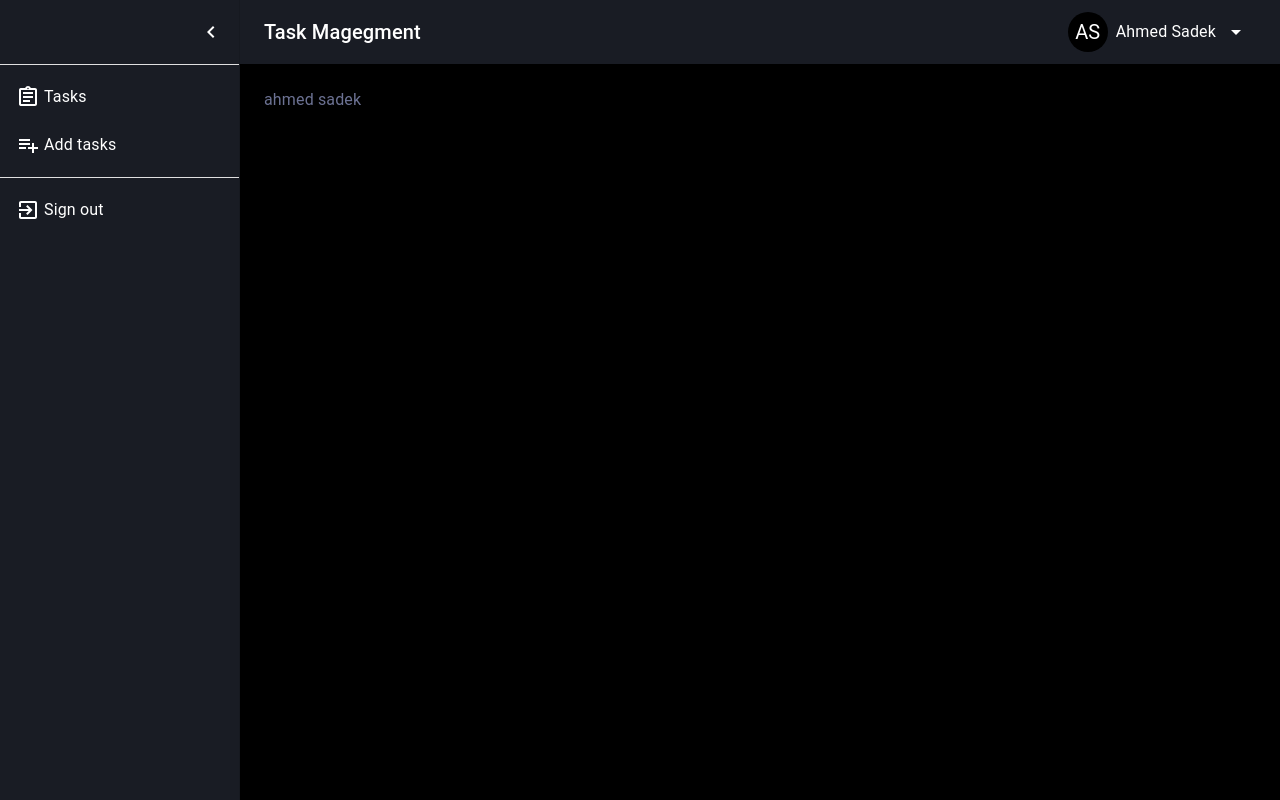
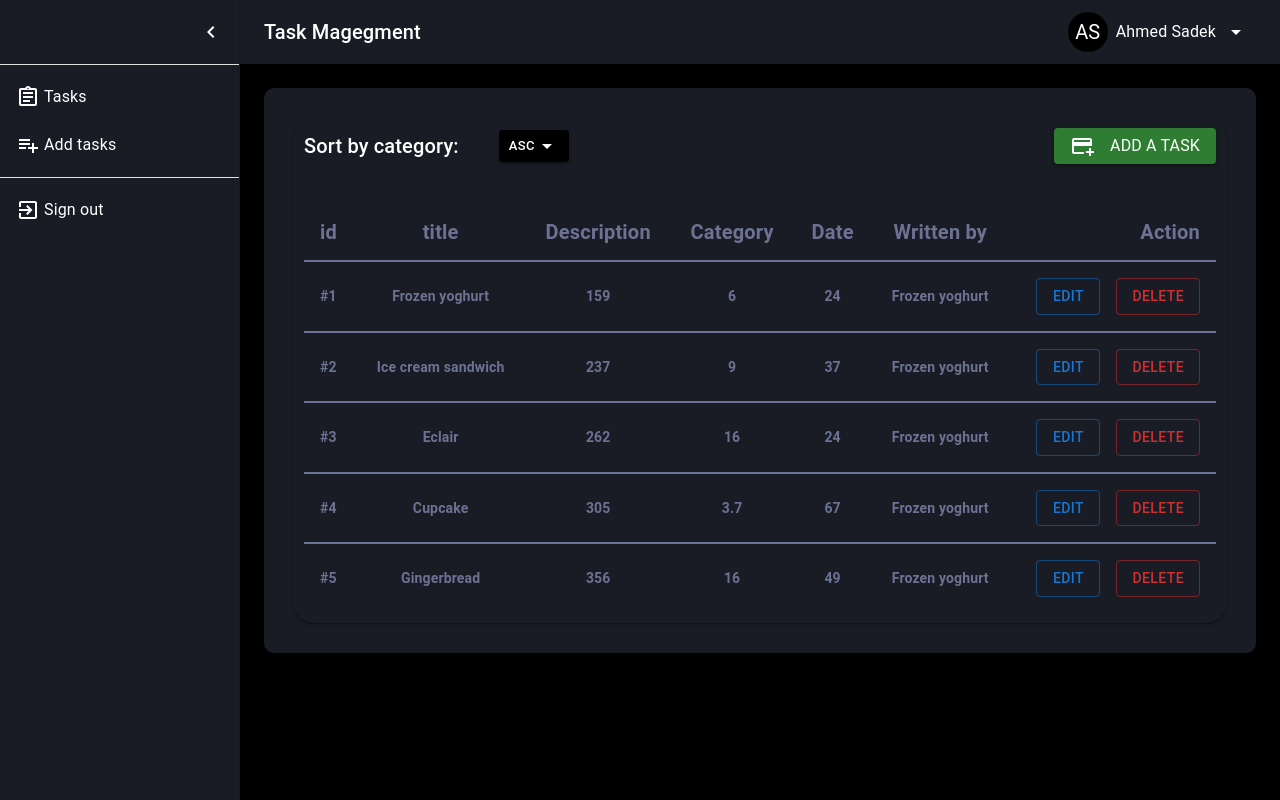
Before and after one commit to Ahmed-Sadek89/task-frontend-react-3-3-2024, a React (Create React App) app: page / in a window 1280 px wide. Built offline with nearby package versions, Linux system fonts and the light colour scheme.

Commit message:
develop Homepage

```diff
--- a/src/Theme.ts
+++ b/src/Theme.ts
@@ -36,7 +36,7 @@ export const theme = createTheme({
       }
     },
     palette: {
-      primary: {
+      secondary: {
         main: '#191c24', //semi-black
         dark: "#000", // black
         light: "#fff", // white
--- a/src/components/Layout/CustomAppBar.tsx
+++ b/src/components/Layout/CustomAppBar.tsx
@@ -31,7 +31,7 @@ const CustomAppBar = ({ open, drawerWidth, handleDrawerOpen }: props) => {
     }));
     const navigate = useNavigate()
     return (
-        <AppBar position="fixed" open={open} sx={{ color: "primary.light" }}>
+        <AppBar position="fixed" open={open} sx={{ color: "secondary.light", backgroundColor: "secondary.main" }}>
             <Toolbar sx={{display: 'flex',justifyContent: "space-between", alignItems: 'center'}}>
                 <Box sx={{flex: '1', display: 'flex', alignItems: 'center'}}>
                     <IconButton
@@ -49,7 +49,7 @@ const CustomAppBar = ({ open, drawerWidth, handleDrawerOpen }: props) => {
                 </Box>
                 <Box sx={{ display: 'flex', alignItems: 'center', gap: 1}}>
                     {/* <Avatar alt="Remy Sharp" src="/static/images/avatar/1.jpg" /> */}
-                    <Avatar sx={{ bgcolor: 'primary.dark' }}>AS</Avatar>
+                    <Avatar sx={{ bgcolor: 'secondary.dark' }}>AS</Avatar>
                     <CustomDropDown />
                 </Box>
             </Toolbar>
--- /dev/null
+++ b/src/pages/Home/DropDownCategory.tsx
@@ -0,0 +1,83 @@
+import * as React from 'react';
+import {Button, ButtonGroup, ClickAwayListener, Grow, Paper, Popper, MenuItem, MenuList} from '@mui/material';
+import ArrowDropDownIcon from '@mui/icons-material/ArrowDropDown';
+
+
+export default function DropDownCategory() {
+    const options = ['Asc', "Desc"];
+    const [open, setOpen] = React.useState(false);
+    const anchorRef = React.useRef<HTMLDivElement>(null);
+    const [selectedIndex, setSelectedIndex] = React.useState(0);
+
+    const handleMenuItemClick = (
+        index: number,
+    ) => {
+        setSelectedIndex(index);
+        setOpen(false);
+    };
+
+    const handleToggle = () => {
+        setOpen((prevOpen) => !prevOpen);
+    };
+
+    const handleClose = (event: Event) => {
+        if (
+            anchorRef.current &&
+            anchorRef.current.contains(event.target as HTMLElement)
+        ) {
+            return;
+        }
+
+        setOpen(false);
+    };
+
+    return (
+        <>
+            <ButtonGroup
+                variant="contained"
+                sx={{ bgcolor: "secondary.dark" }}
+                ref={anchorRef}
+            >
+                <Button
+                    size="small"
+                    aria-controls={open ? 'split-button-menu' : undefined}
+                    aria-expanded={open ? 'true' : undefined}
+                    onClick={handleToggle}
+                    sx={{ bgcolor: "secondary.dark", "&:hover": { bgcolor: "secondary.dark" } }}
+                >
+                    {options[selectedIndex]}
+                    <ArrowDropDownIcon />
+                </Button>
+            </ButtonGroup>
+            <Popper
+                sx={{
+                    zIndex: 1,
+                }}
+                open={open}
+                anchorEl={anchorRef.current}
+                role={undefined}
+                transition
+                disablePortal
+            >
+                {({ TransitionProps }) => (
+                    <Grow
+                        {...TransitionProps}
+                    >
+                        <Paper>
+                            <ClickAwayListener onClickAway={handleClose}>
+                                <MenuList id="split-button-menu" autoFocusItem>
+                                    <MenuItem onClick={() => handleMenuItemClick(0)}>
+                                        ASC
+                                    </MenuItem>
+                                    <MenuItem onClick={() => handleMenuItemClick(1)}>
+                                        DESC
+                                    </MenuItem>
+                                </MenuList>
+                            </ClickAwayListener>
+                        </Paper>
+                    </Grow>
+                )}
+            </Popper>
+        </>
+    );
+}
--- a/src/pages/Home/Home.tsx
+++ b/src/pages/Home/Home.tsx
@@ -1,15 +1,31 @@
-import { Box, Typography } from '@mui/material'
-import React from 'react'
+import { TableContainer, Box, Typography, Button } from '@mui/material';
+import { addTaskBtn, categoryBox, headerBox, tableBox, tableContainer } from './styles';
+import DropDownCategory from './DropDownCategory';
+import TasksTable from './TasksTable';
+import { useNavigate } from 'react-router-dom';
+import AddCardOutlinedIcon from '@mui/icons-material/AddCardOutlined';
 
-const Home = () => {
-
+export default function Home() {
+  const navigate = useNavigate()
   return (
-    <Box>
-      <Typography sx={{color: 'primary.contrastText'}}>
-        ahmed sadek
-      </Typography>
-    </Box>
-  )
+    <TableContainer sx={tableContainer}>
+      <Box boxShadow={2} sx={tableBox}>
+        <Box sx={headerBox}>
+          <Box sx={categoryBox}>
+            <Typography variant="h6">
+              Sort by category:
+            </Typography>
+            <DropDownCategory />
+          </Box>
+          <Button sx={addTaskBtn} variant='contained' color='success' onClick={() => navigate('/task/add')}>
+            <AddCardOutlinedIcon />
+            <Typography variant='body1'>
+              Add a task
+            </Typography>
+          </Button>
+        </Box>
+        <TasksTable />
+      </Box>
+    </TableContainer >
+  );
 }
-
-export default Home
--- /dev/null
+++ b/src/pages/Home/TasksTable.tsx
@@ -0,0 +1,42 @@
+import { Table, TableBody, TableCell, TableHead, TableRow, Button } from '@mui/material';
+import { cellsInTableBody, cellsInTableHead } from './styles';
+import { rows, tableHeading } from './variables';
+import { useNavigate } from 'react-router-dom';
+
+const TasksTable = () => {
+    const navigate = useNavigate()
+    return (
+        <Table sx={{ minWidth: 650 }}>
+            <TableHead>
+                <TableRow>
+                    {
+                        tableHeading.map(index => (
+                            <TableCell sx={cellsInTableHead} align={index.align}>{index.title}</TableCell>
+                        ))
+                    }
+                </TableRow>
+            </TableHead>
+            <TableBody>
+                {rows.map((row) => (
+                    <TableRow
+                        key={row.name}
+                        sx={{ '&:last-child td, &:last-child th': { border: 0 } }}
+                    >
+                        <TableCell sx={cellsInTableBody} align="left">#{row.id}</TableCell>
+                        <TableCell sx={cellsInTableBody} align="center">{row.name}</TableCell>
+                        <TableCell sx={cellsInTableBody} align="center">{row.calories}</TableCell>
+                        <TableCell sx={cellsInTableBody} align="center">{row.fat}</TableCell>
+                        <TableCell sx={cellsInTableBody} align="center">{row.carbs}</TableCell>
+                        <TableCell sx={cellsInTableBody} align="center">{row.writtenBy}</TableCell>
+                        <TableCell sx={{ ...cellsInTableBody }} align="right">
+                            <Button sx={{ mr: 2 }} variant='outlined' color='primary' onClick={() => navigate(`task/${row.id}`)}>Edit</Button>
+                            <Button variant='outlined' color='error'>Delete</Button>
+                        </TableCell>
+                    </TableRow>
+                ))}
+            </TableBody>
+        </Table>
+    )
+}
+
+export default TasksTable
--- /dev/null
+++ b/src/pages/Home/styles.ts
@@ -0,0 +1,33 @@
+export const tableBox = {
+    borderRadius: '20px', padding: '10px'
+}
+export const headerBox = {
+    display: 'flex', flexDirection: "row", alignItems: "center", justifyContent: "space-between", mb: '40px'
+  }
+export const categoryBox = {
+    display: 'flex', flexDirection: "row", gap: 5, alignItems: 'center'
+}
+
+export const addTaskBtn = {
+    display: "flex",
+    flexDirection: "row",
+    alignItems: "center",
+    gap: 2
+}
+export const cellsInTableHead = {
+    color: "secondary.contrastText",
+    fontWeight: "bold",
+    borderColor: "secondary.contrastText",
+    borderBottomWidth: "2px",
+    fontSize: "20px"
+}
+export const cellsInTableBody = {
+    ...cellsInTableHead,
+    fontSize: 'normal',
+    fornWeight: "normal"
+}
+export const tableContainer = {
+    backgroundColor: "secondary.main",
+    padding: "30px",
+    borderRadius: '10px'
+}
--- /dev/null
+++ b/src/pages/Home/variables.ts
@@ -0,0 +1,52 @@
+
+export function createData(
+    id: number,
+    name: string,
+    calories: number,
+    fat: number,
+    carbs: number,
+    writtenBy: string,
+    protein: number,
+) {
+    return { id, name, calories, fat, carbs,writtenBy,  protein };
+}
+
+export const tableHeading: { title: string, align: "center" | "right" | "left" }[] = [
+    {
+        title: "id",
+        align: "left",
+    },
+    {
+        title: "title",
+        align: "center",
+    },
+    {
+        title: "Description",
+        align: "center",
+    },
+    {
+        title: "Category",
+        align: "center",
+    },
+    {
+        title: "Date",
+        align: "center",
+    },
+    {
+        title: "Written by",
+        align: "center",
+    },
+    {
+        title: "Action",
+        align: "right",
+    },
+];
+
+export const rows = [
+    createData(1, 'Frozen yoghurt', 159, 6.0, 24,'Frozen yoghurt', 4.0),
+    createData(2, 'Ice cream sandwich', 237, 9.0, 37,'Frozen yoghurt', 4.3),
+    createData(3, 'Eclair', 262, 16.0, 24,'Frozen yoghurt', 6.0),
+    createData(4, 'Cupcake', 305, 3.7, 67,'Frozen yoghurt', 4.3),
+    createData(5, 'Gingerbread', 356, 16.0, 49,'Frozen yoghurt', 3.9),
+
+];
```
